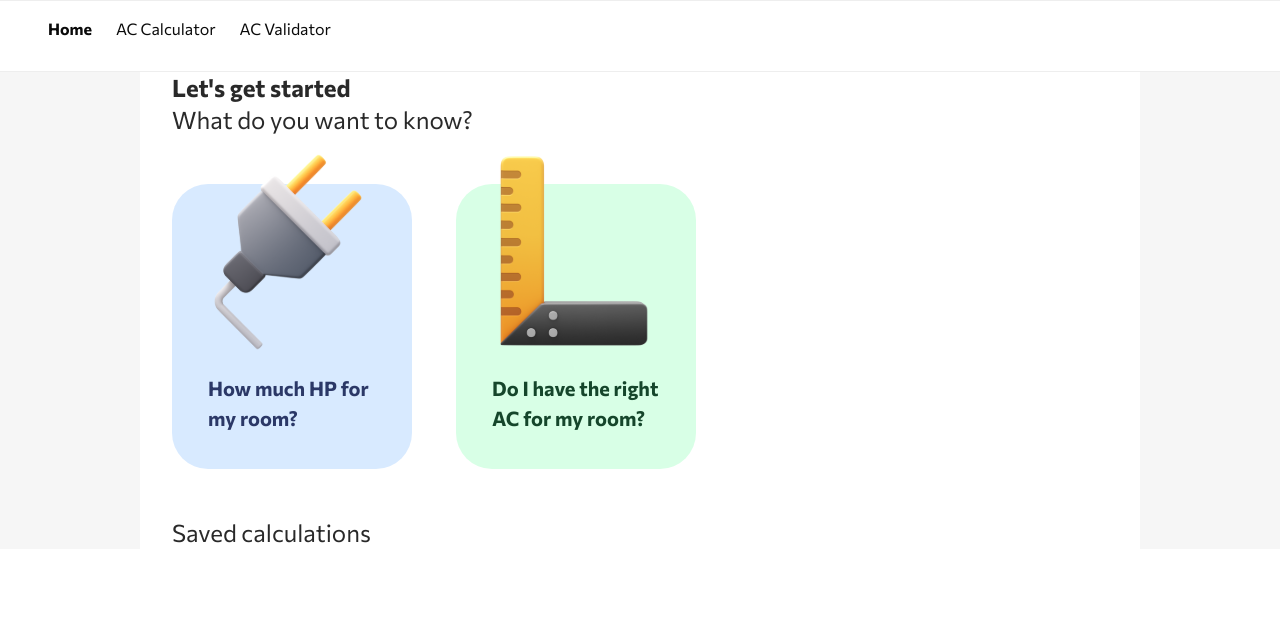
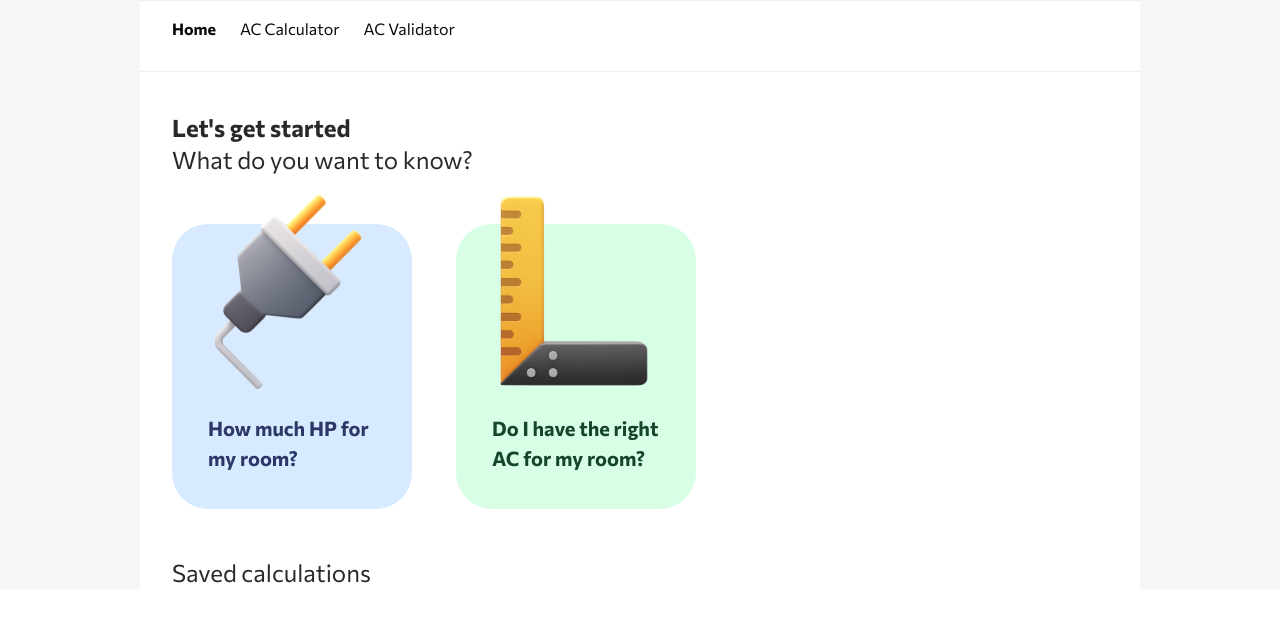
Before and after one commit to johnvalle/ac-heatload-app, a React (Vite) app: page / in a window 1280 px wide. Shown: the top 622 px of the page. Built offline with nearby package versions, Linux system fonts and the light colour scheme.

Commit message:
Update animations and styling

```diff
--- a/src/components/custom/SunlightToggle.tsx
+++ b/src/components/custom/SunlightToggle.tsx
@@ -1,5 +1,6 @@
+import { useEffect, useState } from "react"
+
 import { cn } from "@/lib/utils"
-import { useEffect, useState } from "react"
 
 type Props = {
   defaultValue?: boolean
@@ -22,7 +23,7 @@ export const SunlightToggle = ({ onChange, defaultValue = true }: Props) => {
     >
       <div
         className={cn(
-          "absolute w-1/2 h-full flex items-center justify-center rounded-lg transition-all ease-in-out shadow-sm font-bold",
+          "absolute w-1/2 h-full flex items-center justify-center rounded-lg transition-all duration-300 ease-in-out shadow-sm font-bold",
           !isSelected
             ? "translate-x-[100%] border bg-white"
             : "bg-custom-yellow-light"
--- a/src/layouts/Navbar.tsx
+++ b/src/layouts/Navbar.tsx
@@ -2,8 +2,8 @@ import { Link } from "@tanstack/react-router"
 
 const Navbar = () => {
   return (
-    <div>
-      <div className="p-2 flex gap-6 h-[72px] px-12 py-4 border-y border-y-custom-gray-stroke">
+    <div className="mx-auto max-w-[1000px] bg-white">
+      <div className="p-2 flex gap-6 h-[72px] px-8 py-4 border-y border-y-custom-gray-stroke">
         <Link to="/" className="[&.active]:font-bold">
           Home
         </Link>{" "}
--- a/src/routes/__root.tsx
+++ b/src/routes/__root.tsx
@@ -1,11 +1,13 @@
-import Navbar from "@/layouts/Navbar";
-import { createRootRoute, Outlet } from "@tanstack/react-router";
+import { createRootRoute, Outlet } from "@tanstack/react-router"
+
+import { BaseLayout } from "@/layouts/BaseLayout"
+import Navbar from "@/layouts/Navbar"
 
 export const Route = createRootRoute({
   component: () => (
-    <>
+    <BaseLayout>
       <Navbar />
       <Outlet />
-    </>
+    </BaseLayout>
   ),
-});
+})
--- a/src/routes/index.lazy.tsx
+++ b/src/routes/index.lazy.tsx
@@ -1,4 +1,5 @@
 import { createLazyFileRoute } from "@tanstack/react-router"
+
 import plugSvg from "@/assets/plug.svg"
 import rulerSvg from "@/assets/ruler.svg"
 import { BaseLayout } from "@/layouts/BaseLayout"
@@ -12,7 +13,7 @@ function Home() {
   return (
     <BaseLayout>
       <Container>
-        <div className="text-start">
+        <div className="text-start pt-10">
           <h2 className="font-bold text-2xl text-custom-black">
             Let's get started
           </h2>
@@ -21,7 +22,7 @@ function Home() {
           </h3>
         </div>
         <div className="flex gap-11 py-12">
-          <div className="flex relative bg-custom-blue-light w-[240px] h-[285px] p-9 rounded-[36px]">
+          <div className="flex relative bg-custom-blue-light w-[240px] h-[285px] p-9 rounded-[36px] cursor-pointer hover:-translate-y-2 ease-linear duration-100">
             <img
               className="absolute -top-8 left-4"
               src={plugSvg}
@@ -32,7 +33,7 @@ function Home() {
               How much HP for my room?
             </p>
           </div>
-          <div className="flex relative bg-custom-green-light w-[240px] h-[285px] p-9 rounded-[36px]">
+          <div className="flex relative bg-custom-green-light w-[240px] h-[285px] p-9 rounded-[36px] cursor-pointer hover:-translate-y-2 ease-linear duration-100">
             <img
               className="absolute -top-8 left-4"
               src={rulerSvg}
```
